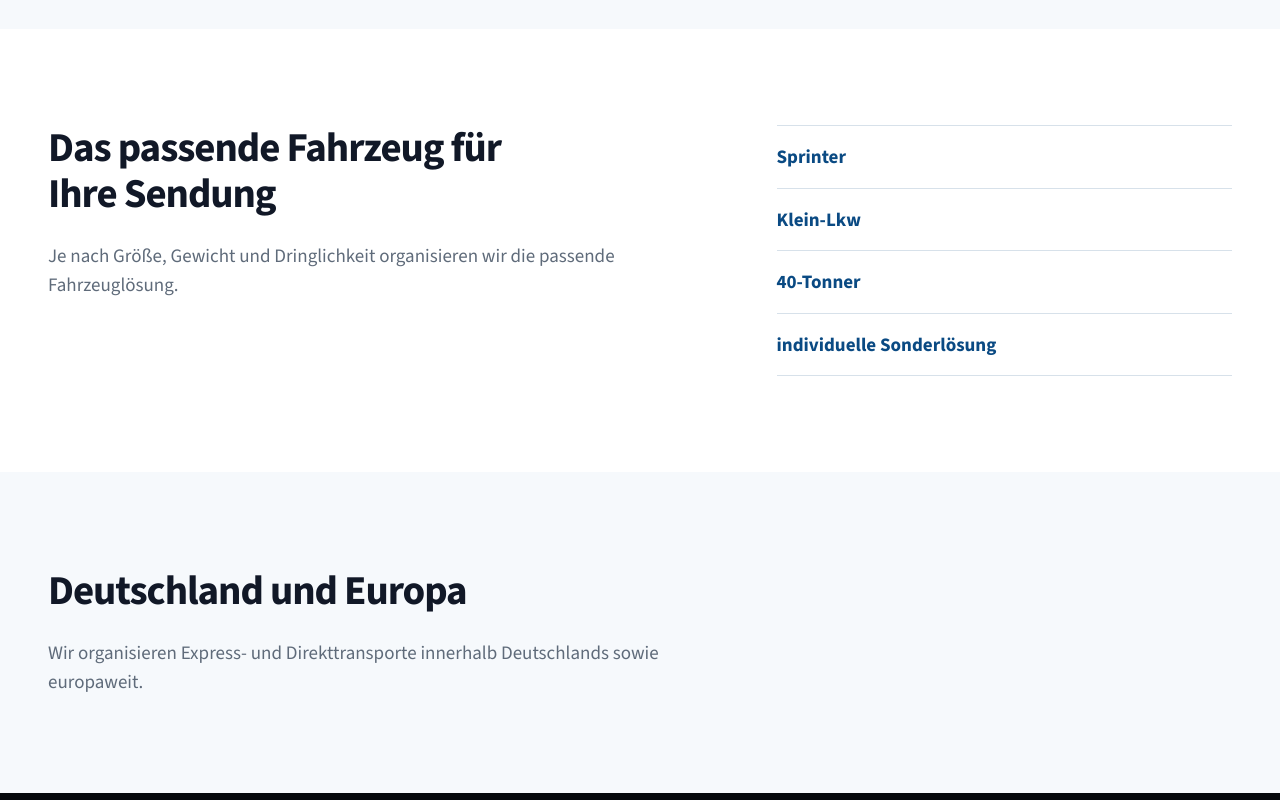
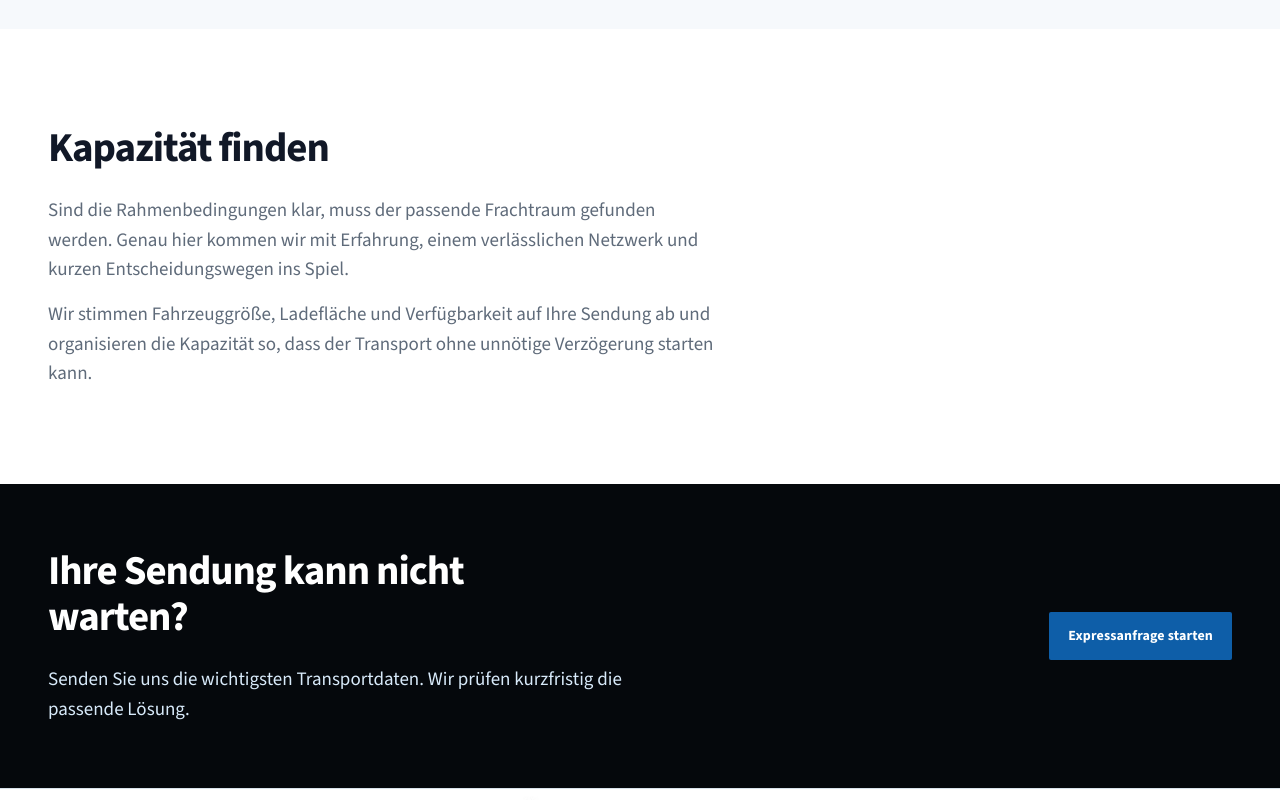
Before and after one commit to CornerDesign-Dominic/BPL-WEB, a Next.js app: page /expresslogistik in a window 1280 px wide. Shown: the part 1220-2020 px from the top of the page. Built offline with nearby package versions, Linux system fonts and the light colour scheme.

Commit message:
Refine express logistics capacity section

```diff
--- a/src/app/expresslogistik/page.tsx
+++ b/src/app/expresslogistik/page.tsx
@@ -10,8 +10,6 @@ export const metadata: Metadata = {
   description:
     "Zeitkritische Express- und Direkttransporte in Deutschland und Europa – kurzfristig organisiert durch Brennpunkt Logistik.",
 };
-
-const vehicles = ["Sprinter", "Klein-Lkw", "40-Tonner", "individuelle Sonderlösung"];
 
 export default function ExpresslogistikPage() {
   return (
@@ -54,27 +52,14 @@ export default function ExpresslogistikPage() {
         </Section>
 
         <Section className="express-section" aria-labelledby="express-vehicles-title">
-          <Container className="express-two-column">
-            <div className="express-section__heading">
-              <h2 id="express-vehicles-title">Das passende Fahrzeug für Ihre Sendung</h2>
-              <p>
-                Je nach Größe, Gewicht und Dringlichkeit organisieren wir die passende Fahrzeuglösung.
-              </p>
-            </div>
-            <ul className="express-vehicle-list">
-              {vehicles.map((vehicle) => (
-                <li key={vehicle}>{vehicle}</li>
-              ))}
-            </ul>
-          </Container>
-        </Section>
-
-        <Section className="express-section express-section--surface" aria-labelledby="express-area-title">
           <Container>
             <div className="express-section__heading express-section__heading--compact">
-              <h2 id="express-area-title">Deutschland und Europa</h2>
+              <h2 id="express-vehicles-title">Kapazität finden</h2>
               <p>
-                Wir organisieren Express- und Direkttransporte innerhalb Deutschlands sowie europaweit.
+                Sind die Rahmenbedingungen klar, muss der passende Frachtraum gefunden werden. Genau hier kommen wir mit Erfahrung, einem verlässlichen Netzwerk und kurzen Entscheidungswegen ins Spiel.
+              </p>
+              <p>
+                Wir stimmen Fahrzeuggröße, Ladefläche und Verfügbarkeit auf Ihre Sendung ab und organisieren die Kapazität so, dass der Transport ohne unnötige Verzögerung starten kann.
               </p>
             </div>
           </Container>
--- a/src/app/globals.css
+++ b/src/app/globals.css
@@ -246,14 +246,10 @@ h3 { margin-bottom: var(--space-2); font-size: 1.25rem; line-height: 1.22; }
 .express-section__heading { max-width: 45rem; margin-bottom: var(--space-6); }
 .express-section__heading h2 { margin-bottom: var(--space-3); }
 .express-section__heading p { max-width: 42rem; margin-bottom: 0; color: var(--color-text-muted); font-size: var(--text-lg); }
+.express-section__heading p + p { margin-top: var(--space-2); }
 .express-section__heading--compact { margin-bottom: 0; }
 .express-section__heading--need { max-width: none; }
 .express-section__heading--need h2 { max-width: none; }
-.express-section__heading--need p + p { margin-top: var(--space-2); }
-.express-two-column { display: grid; grid-template-columns: minmax(0, 1fr) minmax(16rem, 0.72fr); gap: clamp(var(--space-5), 8vw, var(--space-12)); }
-.express-two-column .express-section__heading { margin-bottom: 0; }
-.express-vehicle-list { display: grid; margin: 0; padding: 0; border-top: 1px solid var(--color-border); list-style: none; }
-.express-vehicle-list li { padding: var(--space-2) 0; border-bottom: 1px solid var(--color-border); color: var(--color-primary-dark); font-size: var(--text-lg); font-weight: 700; }
 .express-cta { background: var(--color-footer); }
 .express-cta__content { display: flex; min-height: 19rem; align-items: center; justify-content: space-between; gap: var(--space-6); padding-block: var(--space-6); }
 .express-cta h2 { max-width: 22ch; margin-bottom: var(--space-3); color: var(--color-background); }
@@ -316,7 +312,6 @@ h3 { margin-bottom: var(--space-2); font-size: 1.25rem; line-height: 1.22; }
   .site-navigation__request:hover { color: var(--color-background) !important; background: var(--color-primary-dark); }
   .company-layout { grid-template-columns: 1fr; }
   .company-layout { gap: var(--space-3); }
-  .express-two-column { grid-template-columns: 1fr; gap: var(--space-4); }
   .express-cta__content { min-height: 0; align-items: flex-start; flex-direction: column; padding-block: var(--space-8); }
   .company-layout__index { grid-template-columns: auto auto auto; align-items: baseline; justify-content: start; gap: var(--space-2); }
   .company-layout__index strong { font-size: 3.5rem; }
```
